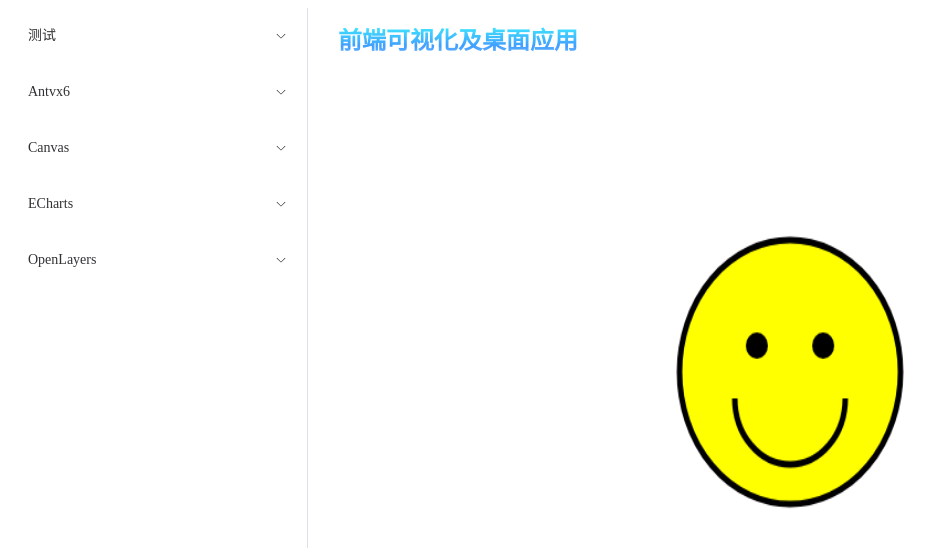
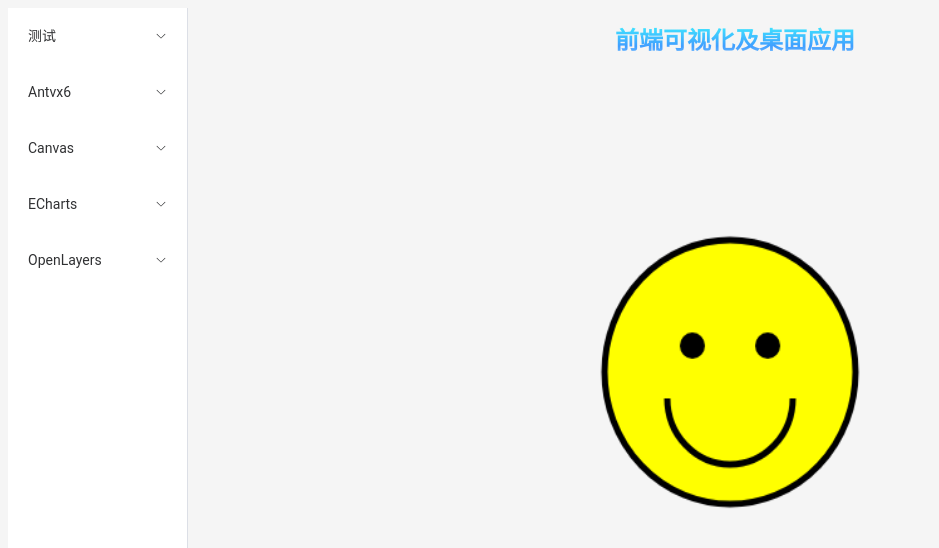
Before and after one commit to TIKlly/GISvue3-ts, a Vue app: page / in a window 1280 px wide. Shown: the top 548 px of the page, without its empty margins (0-939 px from the left). Built offline with nearby package versions, Linux system fonts and the light colour scheme.

Commit message:
自适应bug

```diff
--- a/components.d.ts
+++ b/components.d.ts
@@ -10,7 +10,6 @@ declare module 'vue' {
     ElAside: typeof import('element-plus/es')['ElAside']
     ElButton: typeof import('element-plus/es')['ElButton']
     ElCard: typeof import('element-plus/es')['ElCard']
-    ElCol: typeof import('element-plus/es')['ElCol']
     ElContainer: typeof import('element-plus/es')['ElContainer']
     ElDrawer: typeof import('element-plus/es')['ElDrawer']
     ElHeader: typeof import('element-plus/es')['ElHeader']
@@ -19,9 +18,6 @@ declare module 'vue' {
     ElMain: typeof import('element-plus/es')['ElMain']
     ElMenu: typeof import('element-plus/es')['ElMenu']
     ElMenuItem: typeof import('element-plus/es')['ElMenuItem']
-    ElRadioButton: typeof import('element-plus/es')['ElRadioButton']
-    ElRadioGroup: typeof import('element-plus/es')['ElRadioGroup']
-    ElRow: typeof import('element-plus/es')['ElRow']
     ElScrollbar: typeof import('element-plus/es')['ElScrollbar']
     ElSubMenu: typeof import('element-plus/es')['ElSubMenu']
     ElTooltip: typeof import('element-plus/es')['ElTooltip']
--- a/src/components/Root/RootHeader.vue
+++ b/src/components/Root/RootHeader.vue
@@ -5,7 +5,7 @@
       isCollapse ? 'el-icon-s-unfold' : 'el-icon-s-fold'
     ]" @click="changeMenu"></i>
     <div class="root__header__main">
-      <h2 class="root__header__title" @click="toHome">前端可视化及桌面应用</h2>
+      <h2 class="root__header__title " @click="toHome">前端可视化及桌面应用</h2>
       <div class="repository__x">
         <el-tooltip class="repository__item" content="...." placement="bottom" effect="light">
 
@@ -71,7 +71,8 @@ function toHome() {
     background-clip: text;
     -webkit-text-fill-color: transparent;
     user-select: none;
-    margin-right: 10px;
+    margin: 0 auto;
+
   }
 
   .repository__x {
--- a/src/components/Root/RootNav.vue
+++ b/src/components/Root/RootNav.vue
@@ -1,26 +1,24 @@
 <template>
-    <!-- <el-radio-group v-model="isCollapse" style="margin-bottom: 20px">
-        <el-radio-button :value="false">expand</el-radio-button>
-        <el-radio-button :value="true">collapse</el-radio-button>
-    </el-radio-group> -->
-    <el-menu router :collapse="isCollapse" :default-active="currentPath" :unique-opened="true" @open="handleOpen"
+    <el-menu router :collapse="isCollapse" :default-active="props.currentPath" :unique-opened="true" @open="handleOpen"
         @close="handleClose">
         <el-scrollbar class="h-screen">
             <RootNavList :routesList="routesList" />
         </el-scrollbar>
     </el-menu>
+
+
 </template>
 
 <script setup lang="ts">
 import RootNavList from './RootNavList.vue';
 import { ref, computed } from "vue"
-import { useRoute, useRouter } from 'vue-router';
+import { useRouter } from 'vue-router';
 import { Route, filterRoutes } from "@/hooks/routeTool/filtterRoutes"
 import RootBus from '@/hooks/routeTool/RootBus';
 
 
 const router = useRouter()
-const route = useRoute()
+// const route = useRoute()
 
 const isCollapse = ref(RootBus.isCollapse)
 // 规则化获取路由
@@ -30,13 +28,15 @@ const routesList: any = computed(() => {
     // return router.options.routes as Route[]
 })
 
+const props = defineProps<{
+    currentPath: string
+}>()
 
 
-
-// 当前路由
-const currentPath = computed(() => {
-    return route.path
-})
+// // 当前路由
+// const currentPath = computed(() => {
+//     return route.path
+// })
 
 const handleOpen = (key: string, keyPath: string[]) => {
     console.log(key, keyPath)
--- a/src/components/Root/RootNavList.vue
+++ b/src/components/Root/RootNavList.vue
@@ -5,10 +5,6 @@
         </el-menu-item>
         <el-sub-menu v-else :index="item.path" :key="item.path + '-sub-menu'">
             <template #title>
-                <!-- <el-icon>
-                    <component v-if="item.meta" :is="item.meta.icon"></component>
-                </el-icon> -->
-                <!-- TODO  存在bug -->
                 <span>{{ item.meta.navName }}</span>
             </template>
             <RootNavList :routesList="item.children" v-if="item.children" />
--- a/src/hooks/routeTool/filtterRoutes.ts
+++ b/src/hooks/routeTool/filtterRoutes.ts
@@ -30,6 +30,8 @@ export function filterRoutes(routes: Route[], parentPath: string = ''): Route[]
             });
         }
 
+
+
         return filteredRoutes;
     }, []);
 }
--- a/src/layout/index.vue
+++ b/src/layout/index.vue
@@ -2,16 +2,14 @@
     <el-container>
         <!-- 侧边栏按钮（仅在移动端显示） -->
         <el-button v-if="isMobile" type="primary" class="sidebar-btn" @click="toggleDrawer">
-            open
+            <el-icon>
+                <Operation />
+            </el-icon>
         </el-button>
-        <!-- 侧边栏（移动端布局） -->
-        <el-drawer v-if="isMobile" v-model="isDrawerVisible" direction="ltr" :modal="false" >
-            <RootNav></RootNav>
-        </el-drawer>
 
         <!-- 侧边栏（大屏幕布局） -->
-        <el-aside v-else>
-            <RootNav></RootNav>
+        <el-aside v-if="!isMobile" class="w-[180px]">
+            <RootNav :currentPath="currentPath"></RootNav>
         </el-aside>
 
         <!-- 内容区域 -->
@@ -30,14 +28,15 @@
 import { ref, onMounted, computed } from 'vue'
 import RootNav from '@/components/Root/RootNav.vue';
 import RootHeader from "@/components/Root/RootHeader.vue"
+import { Operation } from "@element-plus/icons-vue"
+import { useRoute } from 'vue-router';
 
+const route = useRoute()
 const isMobile = ref<boolean>(false)
-const isDrawerVisible = ref<boolean>(false)
 
 onMounted(() => {
     handleResize()
     window.addEventListener('resize', handleResize)
-    handleRouteChange();
 })
 
 function handleResize() {
@@ -45,15 +44,13 @@ function handleResize() {
 }
 
 function toggleDrawer() {
-    isDrawerVisible.value = !isDrawerVisible.value
+    // 在移动端不再使用侧边栏，因此不需要相关的逻辑了
 }
 
-// 根据当前的布局方式设置侧边栏的显示状态
-function handleRouteChange() {
-    if (isMobile.value) {
-        isDrawerVisible.value = false; // 在移动端布局中，路由跳转时隐藏侧边栏
-    }
-}
+// 当前路由
+const currentPath = computed(() => {
+    return route.path
+})
 
 // 使用计算属性动态计算内容区域的内边距
 const contentPadding = computed(() => isMobile.value ? '20px' : '40px')
--- a/src/style/tailwind.css
+++ b/src/style/tailwind.css
@@ -1,3 +1,40 @@
 @tailwind base;
 @tailwind components;
 @tailwind utilities;
+
+/* 自定义全局样式 */
+body {
+    font-family: 'Roboto', sans-serif;
+    /* 使用 Roboto 字体 */
+    background-color: #f5f5f5;
+    /* 设置背景色 */
+}
+
+.container {
+    max-width: 1200px;
+    /* 最大宽度为 1200px */
+    margin: 0 auto;
+    /* 居中 */
+    padding: 0 20px;
+    /* 左右边距为 20px */
+}
+
+/* 响应式布局 */
+@media (max-width: 767px) {
+
+    /* 小屏幕样式 */
+    .container {
+        padding: 0 10px;
+        /* 左右边距为 10px */
+    }
+}
+
+/* 适配移动设备 */
+@media (max-width: 640px) {
+
+    /* 移动设备样式 */
+    .container {
+        padding: 0 5px;
+        /* 左右边距为 5px */
+    }
+}
--- a/src/views/Canvas/Demo/pages/Bubble/index.ts
+++ b/src/views/Canvas/Demo/pages/Bubble/index.ts
@@ -172,7 +172,7 @@ export default function createCanvasAnimation() {
     e.preventDefault();
   });
 
-  let startAttracting: NodeJS.Timeout;
+  let startAttracting: any;
 
   canvas.addEventListener('mousedown', (e) => {
     mouseX = e.pageX;
@@ -196,7 +196,7 @@ export default function createCanvasAnimation() {
     attract = false;
   });
 
-  let resizing: NodeJS.Timeout;
+  let resizing: any;
 
   window.addEventListener('resize', () => {
     clearTimeout(resizing);
```
